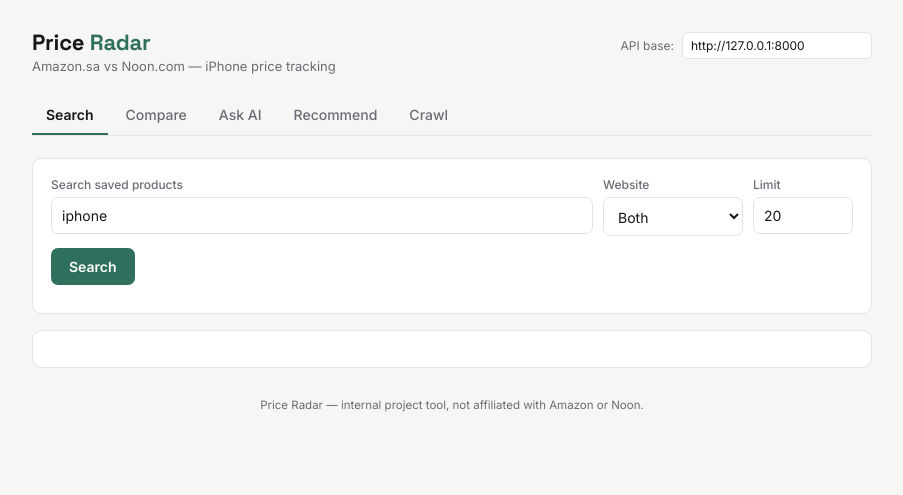
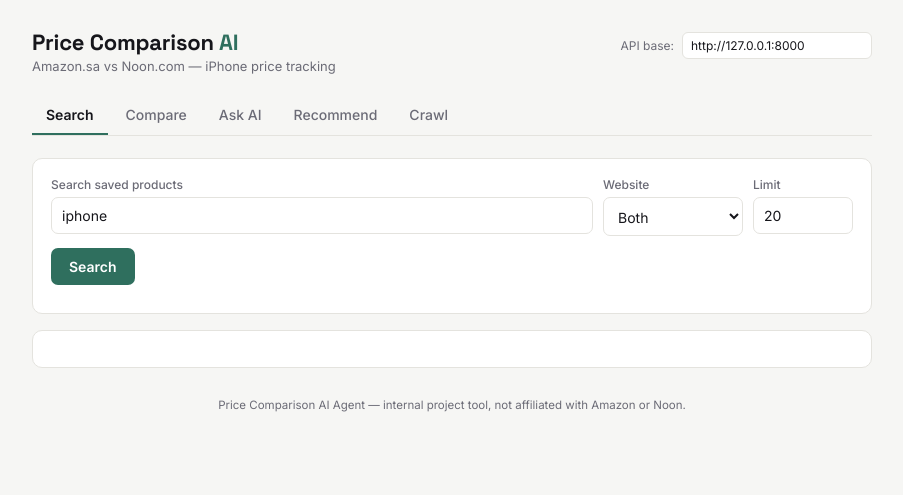
Before and after one commit to LeenQu/price-comparison-ai-agent, a plain HTML site: page index.html in a window 1280 px wide. Shown: the whole page, without its empty margins (188-1091 px from the left). Drawn offline with Linux system fonts and the light colour scheme.

Commit message:
Update title and footer for branding changes

```diff
--- a/index.html
+++ b/index.html
@@ -3,7 +3,7 @@
 <head>
 <meta charset="UTF-8" />
 <meta name="viewport" content="width=device-width, initial-scale=1.0" />
-<title>Price Radar — Amazon vs Noon</title>
+<title>Price Comparison AI Agent — Amazon vs Noon</title>
 <link rel="preconnect" href="https://fonts.googleapis.com">
 <link rel="preconnect" href="https://fonts.gstatic.com" crossorigin>
 <link href="https://fonts.googleapis.com/css2?family=Space+Grotesk:wght@500;600;700&family=Inter:wght@400;500;600&display=swap" rel="stylesheet">
@@ -168,7 +168,7 @@
 
   <header class="top">
     <div>
-      <div class="brand">Price <span>Radar</span></div>
+      <div class="brand">Price Comparison <span>AI</span></div>
       <div class="tagline">Amazon.sa vs Noon.com — iPhone price tracking</div>
     </div>
     <div class="api-config">
@@ -311,7 +311,7 @@
     </div>
   </section>
 
-  <footer>Price Radar — internal project tool, not affiliated with Amazon or Noon.</footer>
+  <footer>Price Comparison AI Agent — internal project tool, not affiliated with Amazon or Noon.</footer>
 </div>
 
 <script>
```
